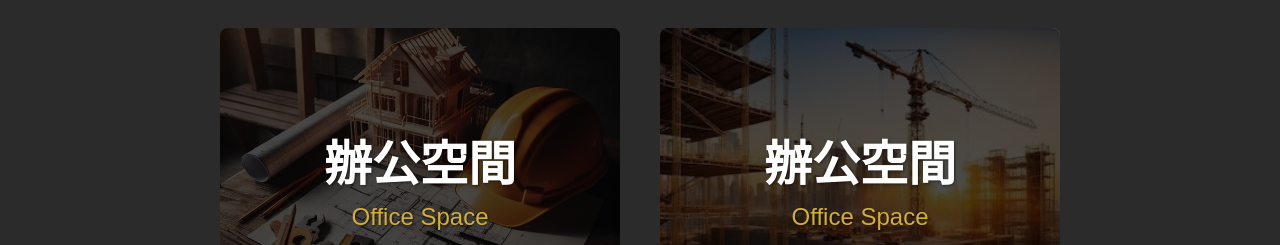
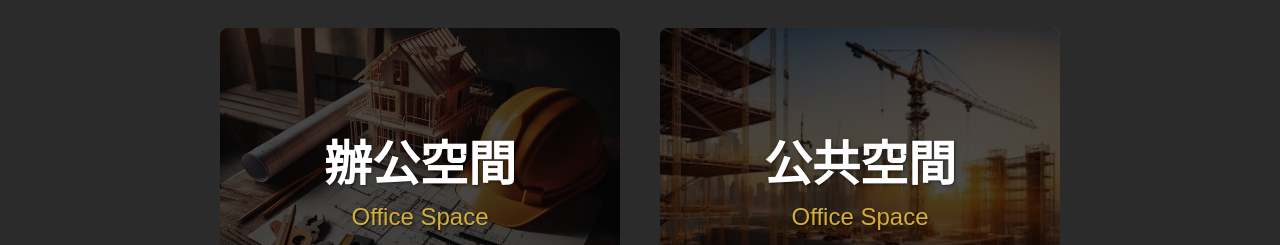
Before and after one commit to s0901598/yeshun, an Angular app: page /portfolio in a window 1280 px wide. Shown: the part 840-1085 px from the top of the page. Built offline with nearby package versions, Linux system fonts and the light colour scheme.

Commit message:
photodetail photos array

```diff
--- a/src/app/app-routing.module.ts
+++ b/src/app/app-routing.module.ts
@@ -27,7 +27,7 @@ const routes: Routes = [
   {
     path:'contact',component:ContactComponent,
   },{
-    path:'photodetail/:url',component:PhotodetailComponent
+    path:'photodetail/:name',component:PhotodetailComponent
   }
 
 ];
--- a/src/app/photodetail/photodetail.component.html
+++ b/src/app/photodetail/photodetail.component.html
@@ -5,8 +5,7 @@
   <div class="photodetail-content">
 
     <div class="photos">
-      <img *ngIf="selectedPhoto" [src]="selectedPhoto.url" [alt]="selectedPhoto.alt">
-      <div *ngIf="!selectedPhoto" class="no-photo">未找到對應的圖片。</div>
+      <img *ngFor="let photo of selectedPhotos.photos" [src]="photo.url" [alt]="photo.alt">
     </div>
     <div class="statement">
       <div class="title">
--- a/src/app/photodetail/photodetail.component.ts
+++ b/src/app/photodetail/photodetail.component.ts
@@ -9,12 +9,38 @@ import { ActivatedRoute } from '@angular/router';
   styleUrls: ['./photodetail.component.css']
 })
 export class PhotodetailComponent implements OnInit {
-  selectedPhoto: { url: string, alt: string } | null = null;
+  selectedPhotos:any = null;
   photos = [
+    {name:'住宅空間',
+      photos:[
     { url: '/assets/images/navbg02.jpg', alt: 'Photo 1' },
     { url: '/assets/images/navbg03.jpg', alt: 'Photo 2' },
     { url: '/assets/images/navbg04.jpg', alt: 'Photo 3' },
     { url: '/assets/images/navbg05.jpg', alt: 'Photo 4' },
+    ]
+    },
+    {name:'商業空間',
+      photos:[
+    { url: '/assets/images/navbg03.jpg', alt: 'Photo 1' },
+    { url: '/assets/images/navbg04.jpg', alt: 'Photo 2' },
+    { url: '/assets/images/navbg05.jpg', alt: 'Photo 3' },
+    { url: '/assets/images/navbg02.jpg', alt: 'Photo 4' },
+    ]
+  },
+    {name:'辦公空間',
+      photos:[
+    { url: '/assets/images/navbg04.jpg', alt: 'Photo 1' },
+    { url: '/assets/images/navbg03.jpg', alt: 'Photo 2' },
+    { url: '/assets/images/navbg04.jpg', alt: 'Photo 3' },
+    ]},
+      {name:'公共空間',
+      photos:[
+    { url: '/assets/images/navbg02.jpg', alt: 'Photo 1' },
+    { url: '/assets/images/navbg03.jpg', alt: 'Photo 2' },
+    { url: '/assets/images/navbg04.jpg', alt: 'Photo 3' },
+    { url: '/assets/images/navbg05.jpg', alt: 'Photo 4' },
+     { url: '/assets/images/navbg02.jpg', alt: 'Photo 1' }
+    ]}
 
   ];
 
@@ -23,12 +49,11 @@ export class PhotodetailComponent implements OnInit {
 
   ngOnInit(): void {
     this.route.paramMap.subscribe(params => {
-      const url = decodeURIComponent(params.get('url') || '沒有');
-      console.log(url)
+      const id = decodeURIComponent(params.get('name') || '沒有');
       // 查找對應的照片
-      this.selectedPhoto = this.photos.find(photo => photo.url === url) || this.photos[1]; // 默認顯示第一張
+      this.selectedPhotos = this.photos.filter(x=>x.name ==id)[0]
+      console.log(this.selectedPhotos)
       this.viewportScroller.scrollToPosition([0, 0]); // 滾動到頂部
-      console.log(this.selectedPhoto)
     });
 
   }
--- a/src/app/portfolio/portfolio.component.html
+++ b/src/app/portfolio/portfolio.component.html
@@ -8,8 +8,8 @@
       <hr>
     </div>
     <div class="companywork">
-      <app-imagecard *ngFor="let work of works" (click)="navigateToPhotoDetail(work.url)" [imageUrl]="work.imageUrl"
-        [title]="work.title" [subtitle]="work.subtitle"></app-imagecard>
+      <app-imagecard *ngFor="let work of works" (click)="navigateToPhotoDetail(work.name)" [imageUrl]="work.imageUrl"
+        [title]="work.name" [subtitle]="work.subtitle"></app-imagecard>
     </div>
   </div>
   <!-- <div class="portfolio-footer">
--- a/src/app/portfolio/portfolio.component.ts
+++ b/src/app/portfolio/portfolio.component.ts
@@ -8,19 +8,18 @@ import { Router } from '@angular/router';
 })
 export class PortfolioComponent implements OnInit {
   works = [
-    { imageUrl: '/assets/images/navbg.jpg',url: '/assets/images/navbg02.jpg', title: '住宅空間', subtitle: 'Residential Space' },
-    { imageUrl: '/assets/images/navbg02.jpg', url: '/assets/images/navbg03.jpg',title: '商業空間', subtitle: 'Commercial Space' },
-    { imageUrl: '/assets/images/navbg03.jpg', url: '/assets/images/navbg04.jpg',title: '辦公空間', subtitle: 'Office Space' },
-    { imageUrl: '/assets/images/navbg04.jpg', url: '/assets/images/navbg05.jpg',title: '辦公空間', subtitle: 'Office Space' },
+    { imageUrl: '/assets/images/navbg.jpg', name: '住宅空間', subtitle: 'Residential Space' },
+    { imageUrl: '/assets/images/navbg02.jpg',name: '商業空間', subtitle: 'Commercial Space' },
+    { imageUrl: '/assets/images/navbg03.jpg', name: '辦公空間', subtitle: 'Office Space' },
+    { imageUrl: '/assets/images/navbg04.jpg',name: '公共空間', subtitle: 'Office Space' },
   ];
 
 
   constructor(private router:Router) { }
 
   ngOnInit(): void {}
-  navigateToPhotoDetail(url: string) {
-    this.router.navigate(['/photodetail', encodeURIComponent(url)]);
-    console.log(url)
+  navigateToPhotoDetail(name: string) {
+    this.router.navigate(['/photodetail',name]);
   }
 
 }
```
